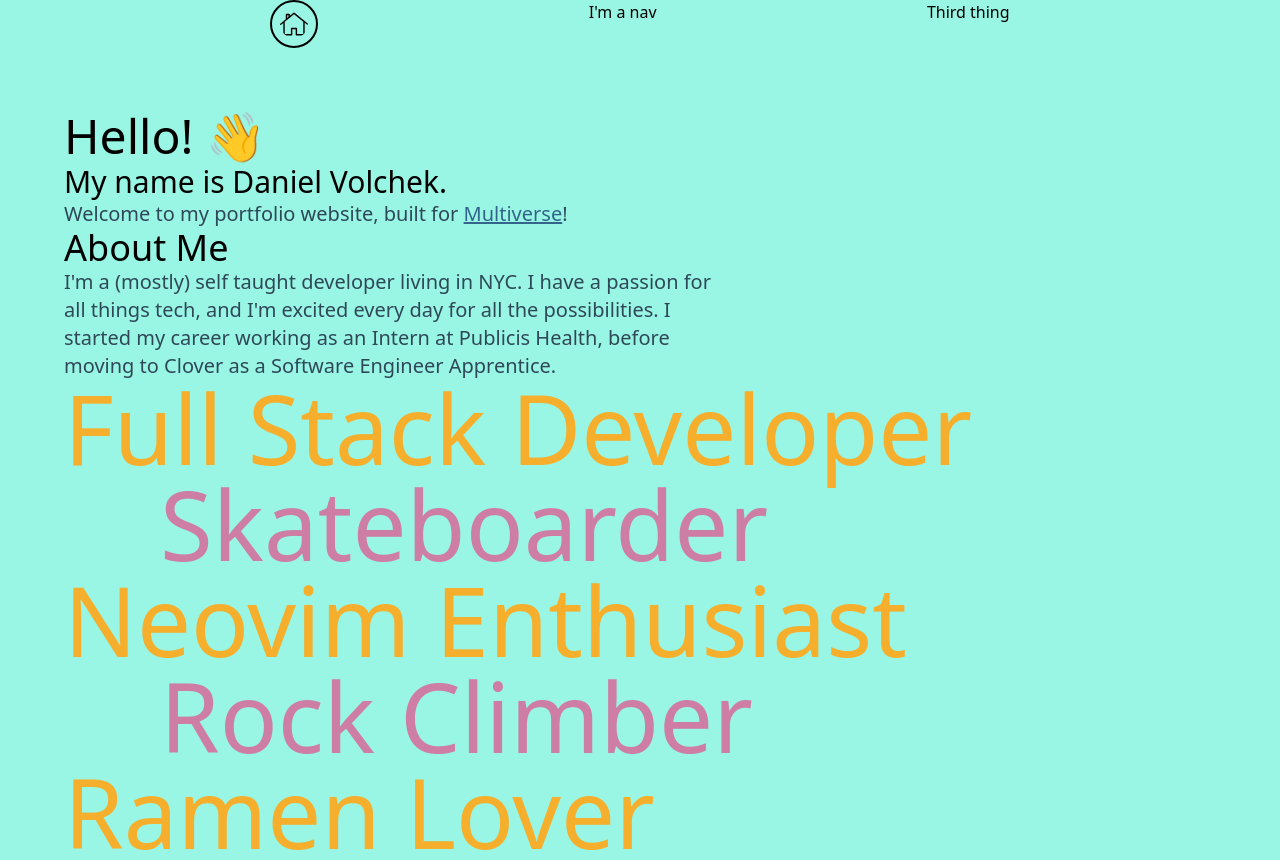
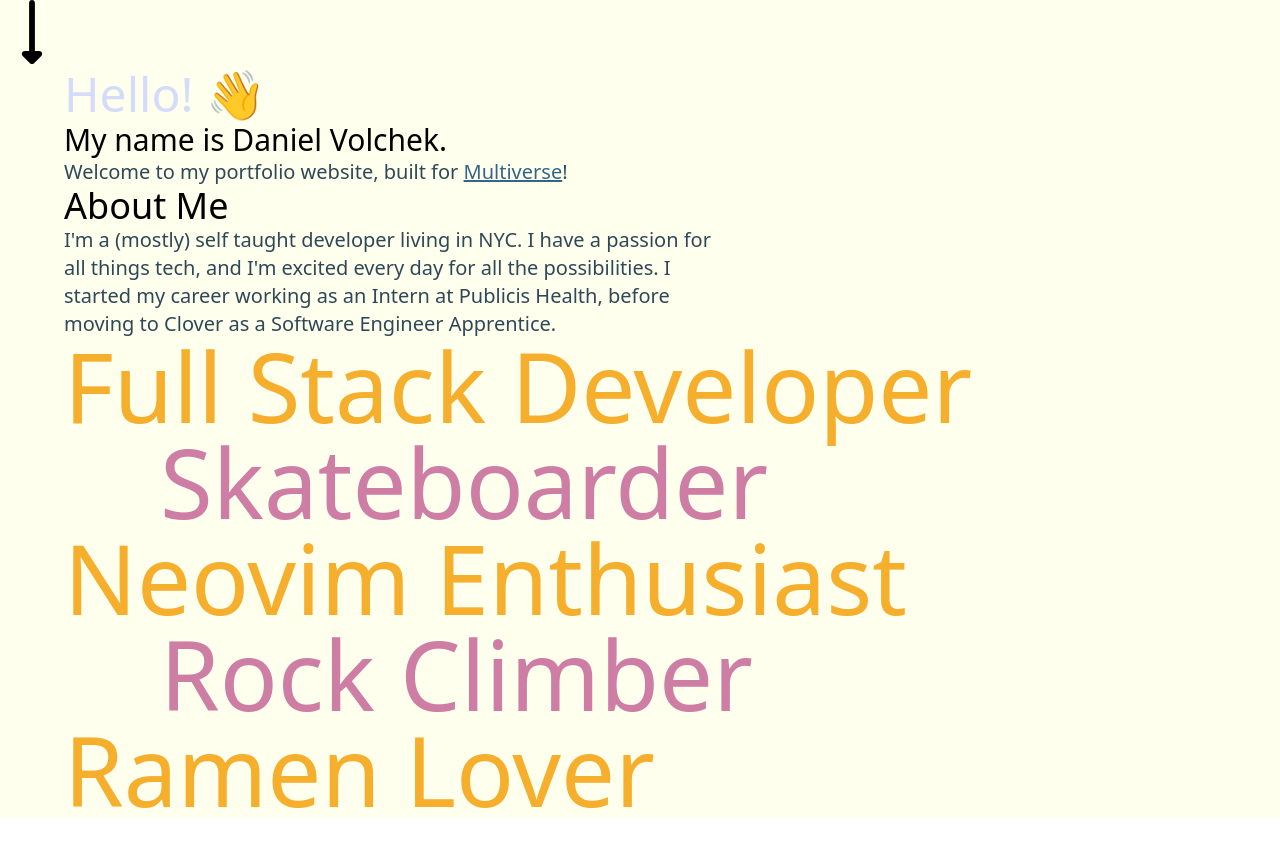
Before and after one commit to DanielVolchek/multiverse_portfolio, a Next.js app: page / in a window 1280 px wide. After the commit the page ends 818 px from the top, so only its background shows below. Built offline with nearby package versions, Linux system fonts and the light colour scheme.

Commit message:
style changes + added colors

```diff
--- a/src/components/layout.tsx
+++ b/src/components/layout.tsx
@@ -15,7 +15,7 @@ const variants = {
 
 const Layout = ({ children, className }: Props) => {
   return (
-    <div className="bg-iceblue min-h-screen overflow-x-hidden">
+    <div className="bg-[#ffffed] min-h-screen overflow-x-hidden">
       <Nav />
       <motion.main
         variants={variants}
--- a/src/components/nav.tsx
+++ b/src/components/nav.tsx
@@ -1,11 +1,94 @@
 import Link from "next/link";
+import { Dispatch, SetStateAction, useState } from "react";
 
 const Nav = () => {
+  const [showNav, setShowNav] = useState(false);
+
   return (
-    <div className="pb-16 flex justify-evenly">
+    <>
+      <div
+        className={`${
+          showNav ? "h-32 border-[16px]" : "h-0"
+        } overflow-hidden flex justify-evenly bg-white items-center  border-black transition-all`}
+      >
+        <HomeButton />
+        <p>I'm a nav</p>
+        <p>Third thing</p>
+      </div>
+      <ShowButton currentState={showNav} updateShow={setShowNav} />
+    </>
+  );
+};
+
+type ShowButtonProps = {
+  currentState: boolean;
+  updateShow: Dispatch<SetStateAction<boolean>>;
+};
+
+const ShowButton = ({ currentState, updateShow }: ShowButtonProps) => {
+  const svgClasses = "w-16 h-16";
+
+  return (
+    <span
+      onClick={() => updateShow(!currentState)}
+      className="cursor-pointer w-min inline-block"
+    >
+      {currentState ? (
+        <UpArrow className={svgClasses} />
+      ) : (
+        <DownArrow className={svgClasses} />
+      )}
+    </span>
+  );
+};
+
+const UpArrow = ({ className }: { className: string }) => {
+  return (
+    <svg
+      className={className}
+      fill="#000000"
+      version="1.1"
+      id="Layer_1"
+      xmlns="http://www.w3.org/2000/svg"
+      xmlnsXlink="http://www.w3.org/1999/xlink"
+      viewBox="0 0 330 330"
+      xmlSpace="preserve"
+    >
+      <path
+        id="XMLID_21_"
+        d="M213.107,41.894l-37.5-37.5c-5.857-5.858-15.355-5.858-21.213,0l-37.5,37.5
+	c-4.29,4.29-5.573,10.742-3.252,16.347c2.322,5.605,7.792,9.26,13.858,9.26H150V315c0,8.284,6.716,15,15,15c8.284,0,15-6.716,15-15
+	V67.5h22.5c6.067,0,11.537-3.655,13.858-9.26C218.68,52.635,217.397,46.184,213.107,41.894z"
+      />
+    </svg>
+  );
+};
+
+const DownArrow = ({ className }: { className: string }) => {
+  return (
+    <svg
+      className={className}
+      fill="#000000"
+      version="1.1"
+      id="Layer_1"
+      xmlns="http://www.w3.org/2000/svg"
+      xmlnsXlink="http://www.w3.org/1999/xlink"
+      viewBox="0 0 330 330"
+      xmlSpace="preserve"
+    >
+      <path
+        id="XMLID_24_"
+        d="M216.358,271.76c-2.322-5.605-7.792-9.26-13.858-9.26H180V15c0-8.284-6.716-15-15-15
+	c-8.284,0-15,6.716-15,15v247.5h-22.5c-6.067,0-11.537,3.655-13.858,9.26c-2.321,5.605-1.038,12.057,3.252,16.347l37.5,37.5
+	C157.322,328.536,161.161,330,165,330s7.678-1.464,10.607-4.394l37.5-37.5C217.396,283.816,218.68,277.365,216.358,271.76z"
+      />
+    </svg>
+  );
+};
+
+const HomeButton = () => {
+  return (
     <Link href="/">
-        {/* home button */}
-
       <svg
         version="1.1"
         id="Capa_1"
@@ -30,9 +113,6 @@ const Nav = () => {
         </g>
       </svg>
     </Link>
-      <p>I'm a nav</p>
-      <p>Third thing</p>
-    </div>
   );
 };
 
--- a/src/components/redirect.tsx
+++ b/src/components/redirect.tsx
@@ -21,11 +21,11 @@ export default function Test() {
   return (
     <div className="flex flex-col">
       {Redirections.map((redirection, index) => (
-        <Link href={redirection.path}>
+        <Link href={redirection.path} className="inline-block w-max">
           <span
             className={`text-8xl ${
               index % 2 === 0 ? "text-hunyadiyellow" : "text-thulianpink ml-24 "
-            } mr-8 animated_underline`}
+            } animated_underline w-full`}
           >
             {redirection.name}
           </span>
--- a/src/pages/index.tsx
+++ b/src/pages/index.tsx
@@ -29,7 +29,7 @@ const Intro = () => {
     <section>
       <div className="flex gap-4">
         <div>
-          <h1 className="text-5xl mb-1 ">Hello! 👋</h1>
+          <h1 className="text-5xl mb-1 text-lavendar">Hello! 👋</h1>
           <h3 className="text-3xl ">My name is Daniel Volchek.</h3>
           <p className="text-xl text-charcoal">
             Welcome to my portfolio website, built for{" "}
--- a/tailwind.config.js
+++ b/tailwind.config.js
@@ -11,6 +11,10 @@ module.exports = {
         iceblue: "#99f6e4",
         hunyadiyellow: "#f6ae2d",
         thulianpink: "#ce7da5",
+        aqua: "#3bf4fb",
+        darkmossgreen: "#3fcb2d",
+        celadon: "#b4edd2",
+        lavendar: "#d5dcf9",
       },
     },
   },
```
Lines whose indentation alone changed are shown as unchanged.
